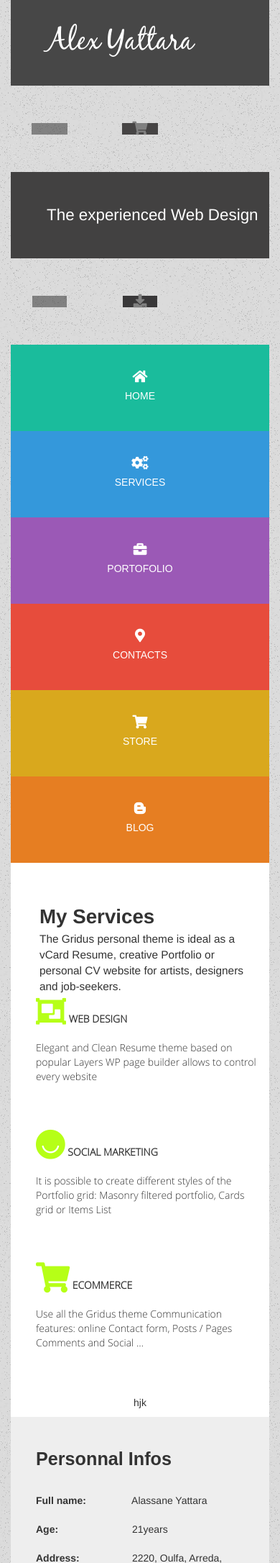
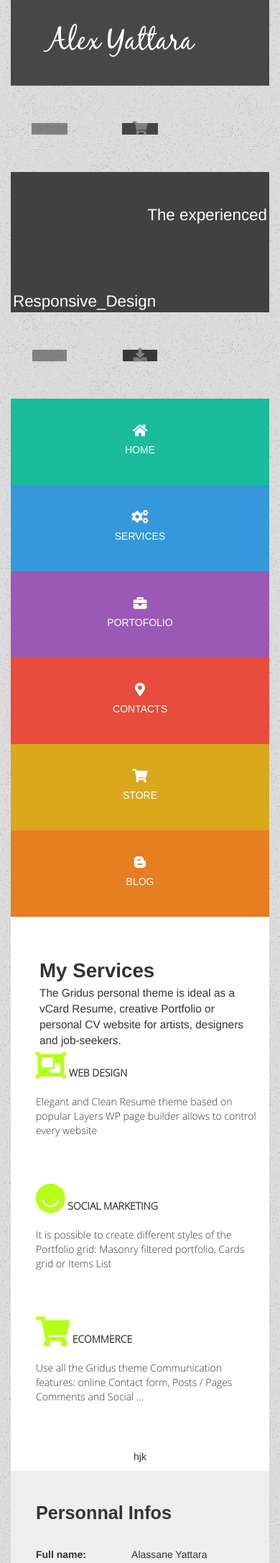
Before and after one commit to Yattus/monSite, a Python web app: template monCV/templates/monCV/monCV.html in a window 390 px wide. Shown: the part 411-2583 px from the top of the page at 72% size. Run offline with Jinja, Linux system fonts and the light colour scheme; the template is opened without the code that fills it, so the values that code supplies are empty; some libraries are stand-ins or nearby versions; some web fonts are replaced.

Commit message:
Transition experienced is right

```diff
--- a/monCV/static/monCV/css/monCV2.css
+++ b/monCV/static/monCV/css/monCV2.css
@@ -120,18 +120,32 @@
     font-size: 1.6em;
     background-color: #424141;
     line-height: 120px;
-    text-align: left;
-    padding-left: 50px;
     color: white;
 }
 
-/* .experienced{ */
-/*     text-align: right; */
-/*     padding-right: 3px; */
-/* } */
+#experienced{
+    text-align: right;
+    padding-right: 3px;
+}
 
-/* .job{ */
-/* } */
+#cadre{
+    /* border: 3px solid red; */
+    /* width: 1000px; */
+    overflow: hidden;
+    /* height: 30px; */
+    /* text-align: left; */
+    padding-left: 3px;
+}
+
+#job {
+    display: block;
+    width: 250px;
+    text-align: left;
+    margin-top: 45px;
+    overflow: hidden;
+    line-height: 30px;
+    height: 30px;
+}
 
 .job_icon{
     background-color: #393839;
--- a/monCV/static/monCV/js/ExperienceAnimation.js
+++ b/monCV/static/monCV/js/ExperienceAnimation.js
@@ -3,10 +3,11 @@
 var jobElt = document.getElementById('job');
 var maxJob = parseFloat(getComputedStyle(jobElt).width);
 var d = 1;
-var v = 10;
+var v = 5;
 var jobLActuel = 0;
 var cpt = 0;
 var t = false;
+liste = ['Web_Application', 'Responsive_Design', 'WordPress_Developper'];
 
 function funtionAnimation(){
     jobLActuel = parseFloat(getComputedStyle(jobElt).width);
@@ -14,15 +15,16 @@
     if(jobLActuel + v > maxJob)
     {
         d *= -1;
-        // t = true;
-        jobElt.textContent = 'fini fini fini';
+        t = true;
     }
 
     if(jobLActuel <= 0)
     {
         d *= -1;
         // t = true;
-        jobElt.textContent = 'debut debut debut';
+        jobElt.textContent = liste[cpt];
+        cpt += 1;
+        if (cpt===3) { cpt = 0;}
     }
     changeLargeur();
 
@@ -30,16 +32,23 @@
 
 function changeLargeur(){
     jobElt.style.width = (jobLActuel + v*d) + 'px';
-    console.log('oui');
-    // if(t){
-    //     clearInterval(intervalId);
-    //     setTimeout(function() {}, 10000);
-    //     t = false;
-    //     intervalId = setInterval(funtionAnimation, 1000);
-    // }
+    // console.log('oui');
+    if(t){
+        clearInterval(intervalId);
+        // setTimeout(function() {}, 10000);
+        t = false;
+
+        intervalIdStop = setInterval(stop, 2000);
+    }
+
+}
+
+function stop(){
+    clearInterval(intervalIdStop);
+    intervalId = setInterval(funtionAnimation, 10);
 }
 
 // var l = ['j','k','o'];
 
 // funtionAnimation();
-intervalId = setInterval(funtionAnimation, 200);
+intervalId = setInterval(funtionAnimation, 10);
--- a/monCV/templates/monCV/monCV.html
+++ b/monCV/templates/monCV/monCV.html
@@ -36,7 +36,10 @@
                         <div class='col-md-12'>
                             <div class='row'>
                                 <div class='col-md-10 div_job'>
-                                        The experienced <span id='job'>Developper</span>
+                                    <div class='row'>
+                                        <div class='col-md-4' id='experienced'>The experienced</div>
+                                        <div class='col-md-8' id='cadre'><span id='job'>Responsive_Design</span></div>
+                                    </div>
                                 </div>
                                 <a href="#" class="col-md-2 job_icon">
                                     <span class="fas fa-download fa-lg"></span>
@@ -57,23 +60,23 @@
                                     <span class='nav2_span'> </span>
                                     <!-- <i class="fas fa-cogs"></i> -->
                                 </a>
-                                <a href='#' class='col-md-2 nav_header2 nav3'>
+                                <div href='#' class='col-md-2 nav_header2 nav3'>
                                     <span class="fa fa-briefcase fa-lg icons" ></span><br/>PORTOFOLIO
                                     <span class='nav3_span'> </span>
-                                </a>
+                                </div>
                                 <a href='#' class='col-md-2 nav_header2 nav4'>
                                     <span class="fa fa-map-marker-alt fa-lg icons" ></span><br/>CONTACTS
                                     <span class='nav4_span'> </span>
                                 </a>
-                                <a href='#' class='col-md-2 nav_header2 nav5'>
+                                <div href='#' class='col-md-2 nav_header2 nav5'>
 									<span class="fa fa-shopping-cart fa-lg icons" ></span><br/>STORE
                                     <span class='nav5_span'> </span>
                                     <!-- <span class=" glyphicon-glyphicon-briefcase"><br/><br/>STORE</span> -->
-                                </a>
-                                <a href='#' class='col-md-2 nav_header2 nav6'>
+                                </div>
+                                <div href='#' class='col-md-2 nav_header2 nav6'>
                                     <span class="fab fa-blogger-b fa-lg icons" ></span><br/>BLOG
                                     <span class='nav6_span'> </span>
-                                </a>
+                                </div>
                             </div>
                         </div>
                     </div>
@@ -373,27 +376,7 @@
         </div>
     </div>
     <script scr='../../static/monCV/js/jquery-3.3.1/jquery.js'></script>
-    <script src="https://ajax.googleapis.com/ajax/libs/jquery/3.3.1/jquery.js"></script>
     <script src='../../bootstrap/js/bootstrap.js'></script>
-    <script>
-        $(function(){
-            var p = 1;
-            var $element = $('#job');
-            function func(){
-                <!-- $element.fadeIn().delay(2500).fadeOut().delay(500); -->
-                setTimeout(function() {
-                    $element.text('Web Developper').fadeIn().delay(2500).fadeOut().delay(500);
-                }, 3000);
-                setTimeout(function() {
-                    $element.text('Web Design').fadeIn().delay(2500).fadeOut().delay(500);
-                }, 6500);
-                setTimeout(function() {
-                    $element.text('Web Programming').fadeIn().delay(2500).fadeOut().delay(500);
-                }, 10500);
-                setTimeout(func,11500);
-            };
-            func();
-        });
-    </script>
+    <script src='../../static/monCV/js/ExperienceAnimation.js'></script>
 </body>
 </html>
```
Also changed, not shown: monCV/static/monCV/js/test.html (+1 -10 lines).
